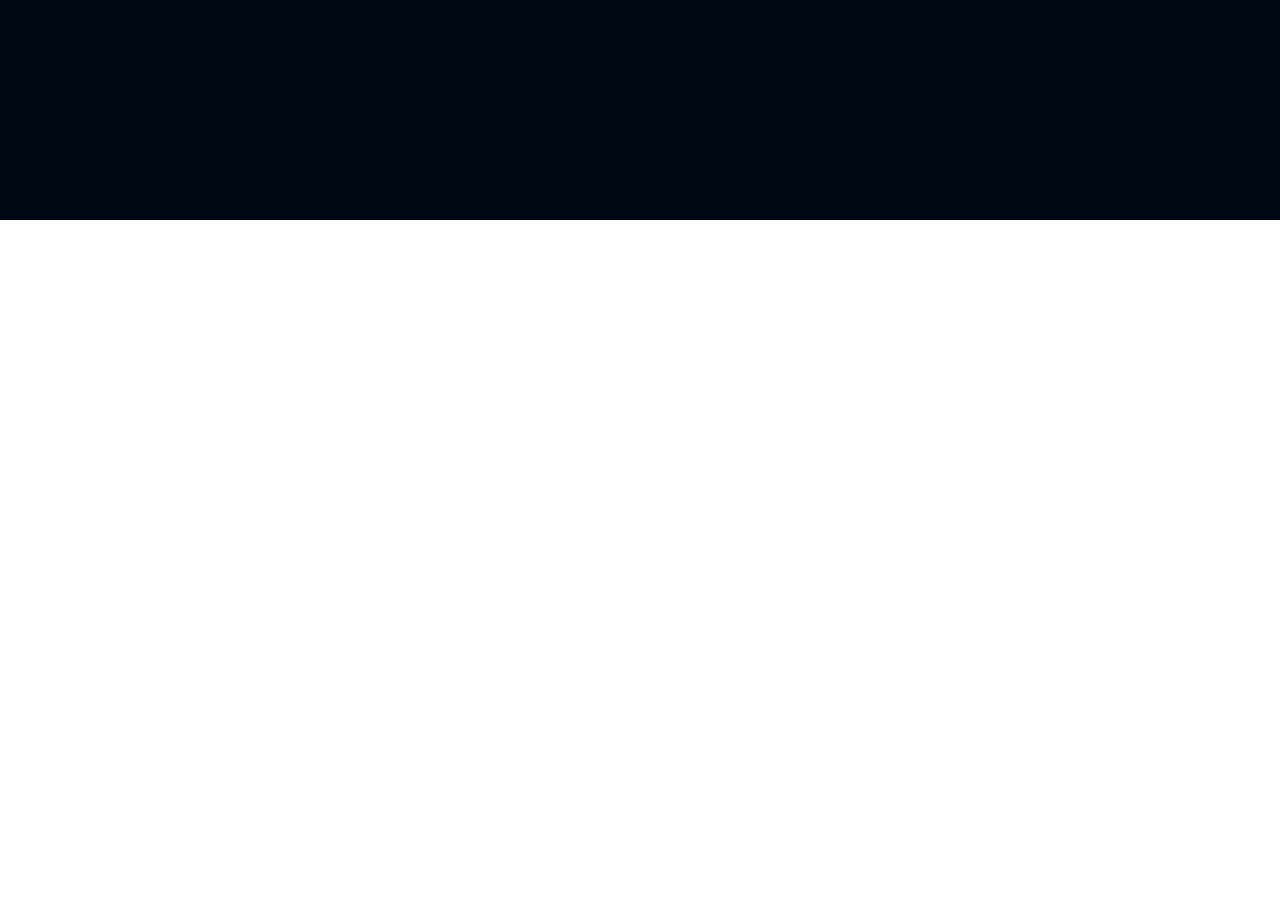
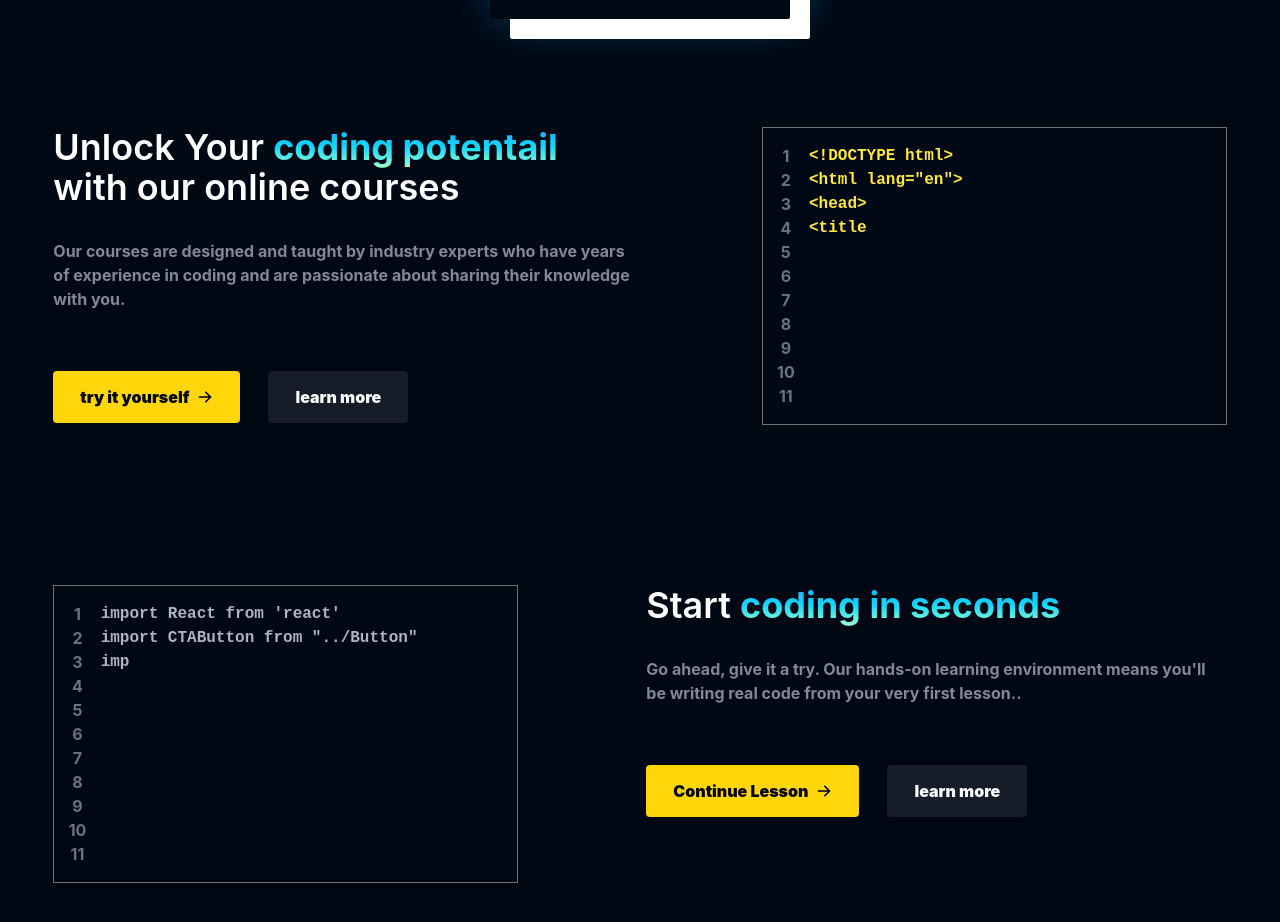
Before and after one commit to pushkarcode/VectorStudy-An-Online-Education-Platform, a React (Create React App) app: page / in a window 1280 px wide. Shown: the part 580-1502 px from the top of the page. Before the commit the page ends 800 px from the top, so only its background shows below. Built offline with nearby package versions, Linux system fonts and the light colour scheme; grey boxes are pictures that could not be loaded.

Commit message:
Section1_Completed

```diff
--- a/package.json
+++ b/package.json
@@ -9,6 +9,7 @@
     "react-icons": "^5.1.0",
     "react-router-dom": "^6.23.0",
     "react-scripts": "5.0.1",
+    "react-type-animation": "^3.2.0",
     "web-vitals": "^2.1.4"
   },
   "repository": {
--- a/src/App.css
+++ b/src/App.css
@@ -3,7 +3,51 @@
 @tailwind components;
 @tailwind utilities;
 
+html,
+body {
+  overflow-x: hidden;
+}
 
-html, body {
-    overflow-x: hidden;
+.button {
+  padding: 14px 27px;
+  background-color: transparent;
+  color: #fafafa;
+  font-weight: 900;
+  position: relative;
+  border-radius: 4px;
+  overflow: hidden;
+  transition: all linear 0.5s;
 }
+.button::after {
+  content: "";
+  height: 100%;
+  width: 0%;
+  background-color: #3a8ead;
+  position: absolute;
+  left: 0%;
+  top: 0%;
+  transition: all linear 0.5s;
+  z-index: -1;
+}
+.button:hover::after {
+  width: 100%;
+}
+.button:hover {
+  color: black;
+}
+
+*::selection {
+  color: #d3c0c0;
+  background-color: #065671;
+}
+
+::-webkit-scrollbar {
+  width: 3px;
+  height: 3px;
+  background-color: #000814;
+}
+
+::-webkit-scrollbar-thumb {
+  background-color: rgba(221, 214, 214, 0.682);
+  border-radius: 15px;
+}
--- a/src/App.js
+++ b/src/App.js
@@ -2,7 +2,9 @@ import "./App.css";
 import { Route, Routes } from "react-router-dom";
 import Home from "./pages/Home";
 
+
 function App() {
+
   return (
     <div className="w-screen min-h-screen bg-richblack-900 flex flex-col font-inter">
       <Routes>
--- a/src/components/core/HomePage/Button.jsx
+++ b/src/components/core/HomePage/Button.jsx
@@ -5,7 +5,7 @@ const Button = ({ children, active, linkto }) => {
   return (
     <Link to={linkto}>
       <div
-        className={`text-center text-[13px] px-6 py-3 rounded-md font-bold ${
+        className={`button ${
           active ? "bg-yellow-50 text-black" : "bg-richblack-800"
         } hover:scale-95 transition-all duration-200`}
       >
--- /dev/null
+++ b/src/components/core/HomePage/CodeBlocks.jsx
@@ -0,0 +1,72 @@
+import React from "react";
+import CTAButton from "../HomePage/Button";
+import HighlightText from "./HighlightText";
+import { HiArrowRight } from "react-icons/hi";
+import { TypeAnimation } from "react-type-animation";
+
+const CodeBlocks = ({
+  position,
+  heading,
+  subheading,
+  ctabtn1,
+  ctabtn2,
+  codeblock,
+  backgroundGradient,
+  codeColor,
+}) => {
+  return (
+    <div className={`flex ${position} my-20 justify-between gap-32`}>
+      {/* section 1 */}
+      <div className="w-[50%] flex flex-col gap-8">
+        {heading}
+        <div className="text-richblack-300 font-bold">{subheading}</div>
+        <div className="flex gap-7 mt-7">
+        <CTAButton active={ctabtn1.active} linkto={ctabtn1.linkto} >
+            <div className="flex gap-2 items-center">
+                {ctabtn1.btnText}
+                <HiArrowRight/>
+            </div>
+        </CTAButton>
+        <CTAButton active={ctabtn2.active} linkto={ctabtn2.linkto} >
+                {ctabtn2.btnText}
+        </CTAButton>
+        </div>
+
+      </div>
+      {/* section 2 */}
+      <div className="flex flex-row h-fit w-[100%] py-4 lg:w-[470px] border-[1.8px] border-pure-greys-400 relative" >
+      <div className="text-center flex flex-col w-[10%]  text-richblack-400 font-inter font-bold">
+        <p>1</p>
+        <p>2</p>
+        <p>3</p>
+        <p>4</p>
+        <p>5</p>
+        <p>6</p>
+        <p>7</p>
+        <p>8</p>
+        <p>9</p>
+        <p>10</p>
+        <p>11</p>
+      </div>
+      <div className={`w-[90%] flex flex-col gap-2 font-bold font-mono ${codeColor} pr-2`}>
+          <TypeAnimation
+            sequence={[codeblock, 1000, ""]}
+            repeat={Infinity}
+            cursor={true}
+            style={
+                {
+                    whiteSpace: "pre-line",
+                    display: "block",
+                }
+            }
+            omitDeletionAnimation={true}
+          />
+      </div>
+      </div>
+
+
+    </div>
+  );
+};
+
+export default CodeBlocks;
--- a/src/components/core/HomePage/HighlightText.jsx
+++ b/src/components/core/HomePage/HighlightText.jsx
@@ -2,7 +2,7 @@ import React from 'react'
 
 const HighlightText = ({text}) => {
   return (
-   <span className='font-bold text-richblue-200'>
+   <span className="bg-gradient-to-b from-[#1FA2FF] via-[#12D8FA] to-[#A6FFCB] text-transparent bg-clip-text font-bold">
    {" "}
     {text}
    </span>
--- a/src/pages/Home.jsx
+++ b/src/pages/Home.jsx
@@ -3,16 +3,17 @@ import { HiArrowRight } from "react-icons/hi";
 import { Link } from "react-router-dom";
 import HighlightText from "../components/core/HomePage/HighlightText";
 import CTAButton from "../components/core/HomePage/Button";
-
+import Banner from "../assets/Images/banner.mp4";
+import CodeBlocks from "../components/core/HomePage/CodeBlocks";
 
 const Home = () => {
   return (
     <div>
       {/* {section 1} */}
-      <div className="relative mx-auto flex flex-col w-11/12 items-center text-white justify-between max-w-maxContent">
+      <div className="relative mx-auto flex flex-col w-11/12 items-center text-white justify-between max-w-maxContent mt-8">
         <Link to={"/signup"}>
-          <div className="mx-auto rounded-full bg-richblue-800 font-bold text-richblack-200 transition-all duration-200 hover:scale-95 w-fit mt-16 shadow-[-10px_-10px_30px_4px_rgba(0,0,0,0.1),_10px_10px_30px_4px_rgba(45,78,255,0.15)] group overflow-hidden">
-            <div className="flex items-center gap-x-2 p-2 px-3 group-hover:bg-richblack-900">
+          <div className="mx-auto rounded-full bg-richblue-800 font-bold text-richblack-100 transition-all duration-200 hover:scale-95 w-fit mt-20 shadow-[-10px_-10px_30px_4px_rgba(0,0,0,0.1),_10px_10px_30px_4px_rgba(45,78,255,0.15)] group overflow-hidden border-richblack-200 border-b-[.1px]">
+            <div className="flex items-center gap-x-2 p-2 px-10 py-2 group-hover:bg-richblack-900 hover:border-none">
               <p>Become An Instructer</p>
               <HiArrowRight />
             </div>
@@ -25,10 +26,13 @@ const Home = () => {
         </div>
 
         <div className="w-[90%] text-center text-lg font-bold text-richblack-300 mt-4">
-        With our online coding courses, you can learn at your own pace, from anywhere in the world, and get access to a wealth of resources, including hands-on projects, quizzes, and personalized feedback from instructors.
+          With our online coding courses, you can learn at your own pace, from
+          anywhere in the world, and get access to a wealth of resources,
+          including hands-on projects, quizzes, and personalized feedback from
+          instructors.
         </div>
 
-        <div className="flex flex-row gap-7 mt-8">
+        <div className="flex flex-row gap-7 mt-12 ">
           <CTAButton active={true} linkto={"/signup"}>
             Learn More
           </CTAButton>
@@ -36,9 +40,91 @@ const Home = () => {
           <CTAButton active={false} linkto={"/login"}>
             Book a Demo
           </CTAButton>
-
+        </div>
+        {/* video added */}
+        <div className="mx-3 my-7 mt-14 shadow-[10px_-5px_50px_-5px] shadow-blue-200">
+          <video
+            muted
+            loop
+            autoPlay
+            className="rounded-sm shadow-[20px_20px_rgba(255,255,255)]"
+          >
+            <source src={Banner} type="video/mp4" />
+          </video>
         </div>
 
+        {/* code section 1 */}
+        <div>
+          <CodeBlocks
+            position={"lg:flex-row"}
+            heading={
+              <div className="text-4xl font-semibold">
+                Unlock Your <HighlightText text={"coding potentail"} /> with our
+                online courses
+              </div>
+            }
+            subheading={
+              "Our courses are designed and taught by industry experts who have years of experience in coding and are passionate about sharing their knowledge with you."
+            }
+            ctabtn1={{
+              btnText: "try it yourself",
+              linkto: "/signup",
+              active: true,
+            }}
+            ctabtn2={{
+              btnText: "learn more",
+              linkto: "/login",
+              active: false,
+            }}
+            codeblock={` <!DOCTYPE html>
+                <html lang="en">
+                <head>
+                <title>This is myPage</title>
+                </head>
+                <body>
+                <h1><a href="/">Header</a></h1>
+                <nav> <a href="/one">One</a> <a href="/two">Two</a> <a href="/three">Three</a>
+                </nav>
+                </body>`}
+            codeColor={"text-yellow-25"}
+          />
+        </div>
+
+        {/* code section 2 */}
+        <div>
+          <CodeBlocks
+            position={"lg:flex-row-reverse"}
+            heading={
+              <div className="text-4xl font-semibold">
+                Start <HighlightText text={"coding in seconds"} />
+              </div>
+            }
+            subheading={
+              "Go ahead, give it a try. Our hands-on learning environment means you'll be writing real code from your very first lesson.."
+            }
+            ctabtn1={{
+              btnText: "Continue Lesson",
+              linkto: "/signup",
+              active: true,
+            }}
+            ctabtn2={{
+              btnText: "learn more",
+              linkto: "/login",
+              active: false,
+            }}
+            codeblock={`import React from 'react'
+                import CTAButton from "../Button"
+                import { TypeAnimation } from 'react-type'
+                import { HiArrowRight } from 'react-icons/hi'
+                const Home = () => {
+                  return (
+                    <div>Home</div>
+                  )
+                }
+export default Home`}
+            codeColor={"text-richblack-100"}
+          />
+        </div>
       </div>
 
       {/* {section 2} */}
```
Also changed, not shown: 1 other file (tests, documents, lock files or other folders). Lines whose indentation alone changed are shown as unchanged.
